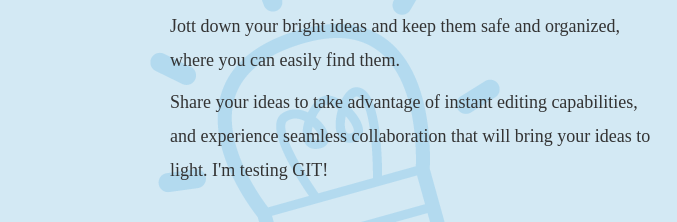
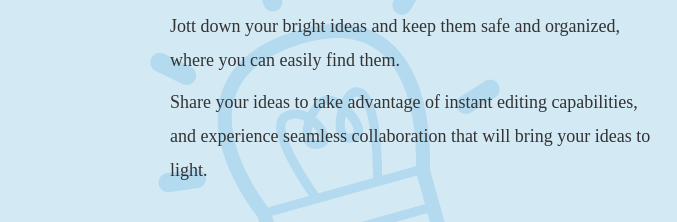
Before and after one commit to TalusRocks/Jottly_Landing_1, a plain HTML site: page index.html in a window 1280 px wide. Shown: the part 265-487 px from the top of the page, 0-677 px from the left. Drawn offline with Linux system fonts and the light colour scheme.

Commit message:
Removed test comments - ORIGINAL version

```diff
--- a/index.html
+++ b/index.html
@@ -61,7 +61,7 @@
 				<img src="images/laptop-logo.png" />
 				<h1>Your ideas deserve more than a napkin.</h1>
 				<h3>Jott down your bright ideas and keep them safe and organized, where you can easily find them.</h3>
-				<h3>Share your ideas to take advantage of instant editing capabilities, and experience seamless collaboration that will bring your ideas to light. I'm testing GIT!</h3>
+				<h3>Share your ideas to take advantage of instant editing capabilities, and experience seamless collaboration that will bring your ideas to light.</h3>
 		</div>
 	</div>
 
```
